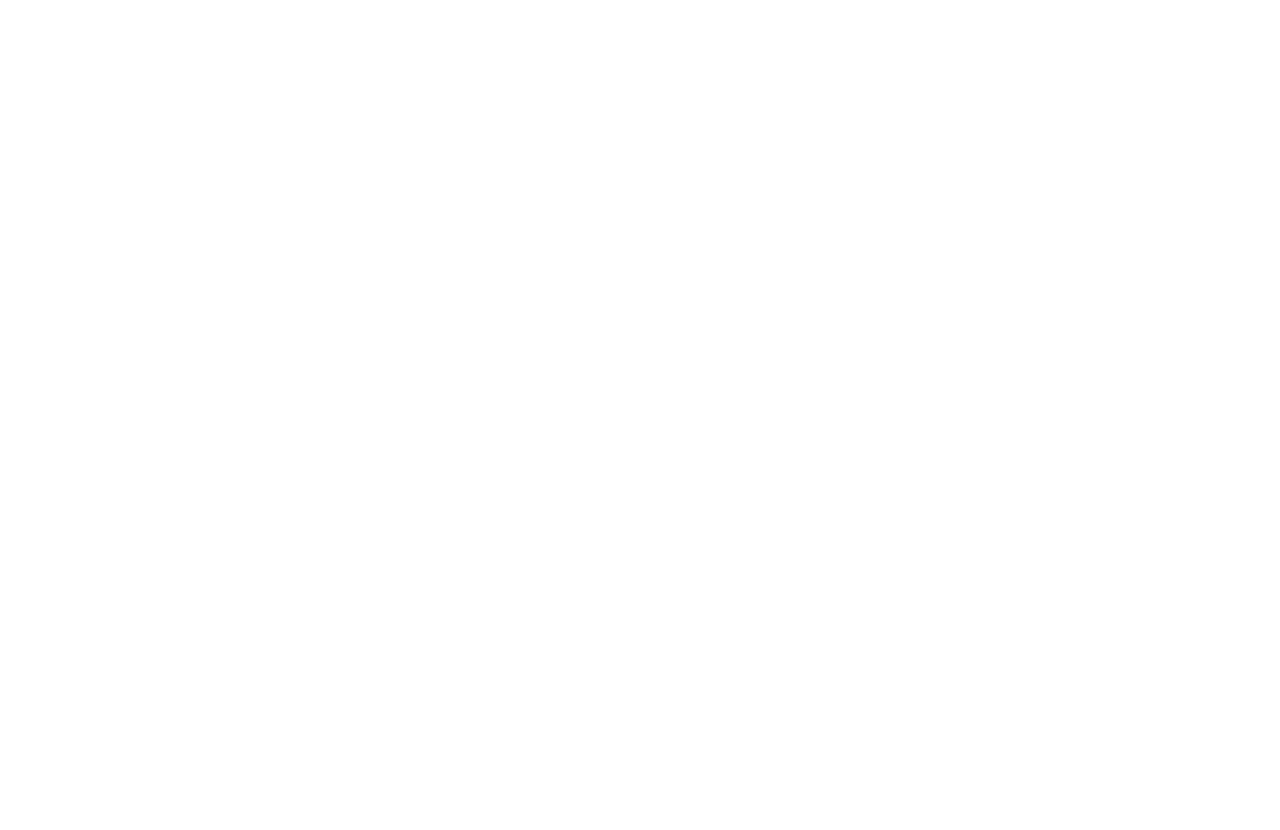
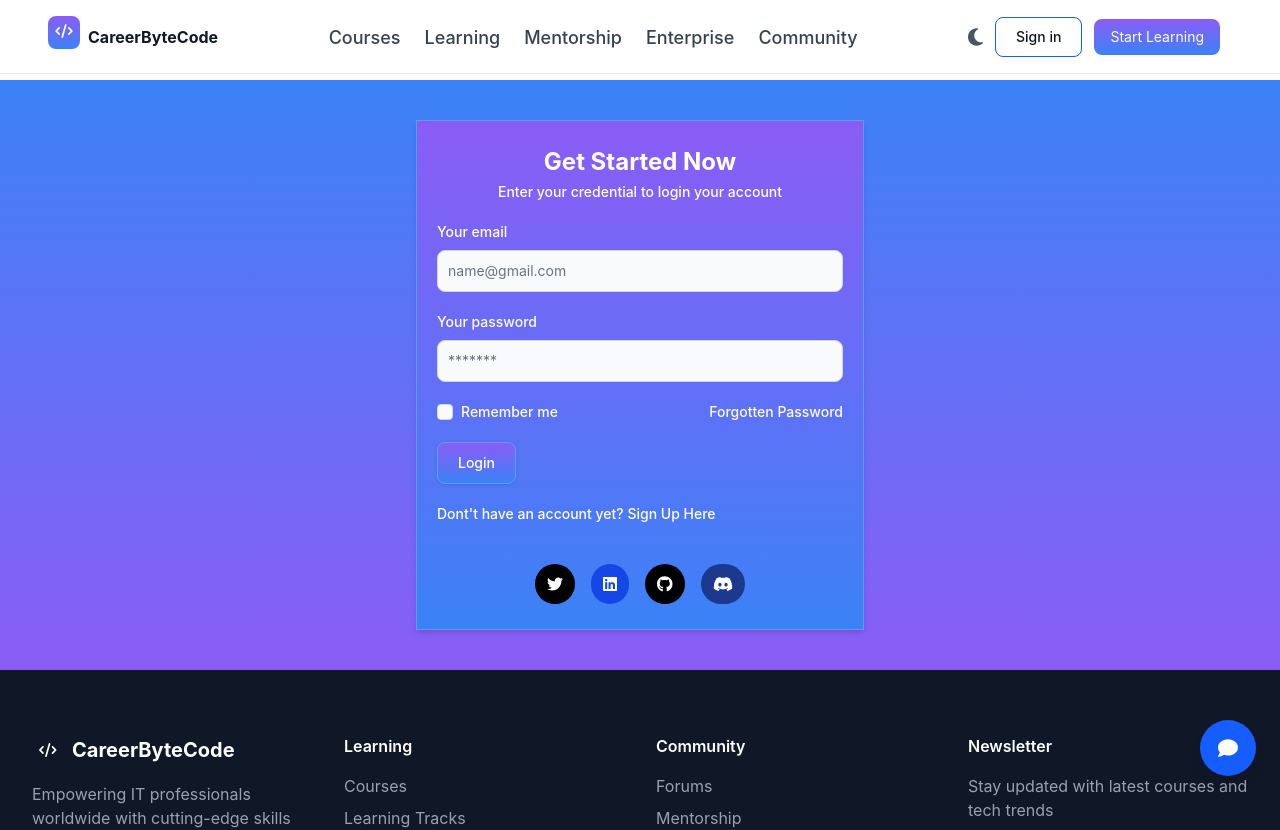
Before and after one commit to careerbytecode/CareerByteCode-website, a React (Vite) app in the folder careerbytecode/: page /login in a window 1280 px wide. Before the commit this address had no page. Shown: the top 830 px of the page. Before the commit the page ends 800 px from the top, so only its background shows below. Built offline with nearby package versions, Linux system fonts and the light colour scheme.

Commit message:
login page

```diff
--- a/careerbytecode/src/App.jsx
+++ b/careerbytecode/src/App.jsx
@@ -17,6 +17,7 @@
 import CommunitySection2 from './communityComponent/CommunitySection2';
 import CommunitySection3 from './communityComponent/CommunitySection3';
 import CommunitySection4 from './communityComponent/CommunitySection4';
+import Login from './components/Login';
 import ChapterSection1 from './ChapterComponents/ChapterSection1';
 import ChapterSection2 from './ChapterComponents/ChapterSection2';
 import ChapterSection3 from './ChapterComponents/ChapterSection3';
@@ -71,6 +72,16 @@
                             <Footer/>
                         </>
                     } />
+                    <Route
+                    path="/login"
+                    element={
+                        <>
+                            <Navbar />
+                            <Login />
+                            <Footer />
+                        </>
+                    }
+                    />
 
                 </Routes>
             </div>
--- a/careerbytecode/src/CSS/section4.css
+++ b/careerbytecode/src/CSS/section4.css
@@ -1,3 +1,7 @@
 .section4-primary{
     background: linear-gradient( #3B82F6, #8B5CF6);
 }
+
+.backgroundcolor{
+background: linear-gradient( #8B5CF6,#3B82F6);
+}
--- a/careerbytecode/src/communityComponent/NavbarCommunity.jsx
+++ b/careerbytecode/src/communityComponent/NavbarCommunity.jsx
@@ -45,7 +45,7 @@
           </button>
 
           <button className="hidden cursor-pointer lg:flex items-center border border-blue-600 text-sm font-medium text-gray-900 rounded-lg h-10 hover:bg-blue-600 hover:text-white px-5">
-            Sign in
+       <Link to="/login">Sign in</Link>
           </button>
 
           <button className="hidden cursor-pointer lg:block bg-blue-600 text-white rounded-lg px-4 py-2 text-sm hover:bg-blue-800">
@@ -71,7 +71,7 @@
               <li><Link to="/enterprise" className="hover:text-blue-600">Partners</Link></li>
               <li><Link to="/community" className="hover:text-blue-600">Mentorship</Link></li>
               <li><button className="w-full cursor-pointer bg-blue-600 text-white py-2 rounded-lg hover:bg-blue-700">Start Learning</button></li>
-              <li><button className="w-full cursor-pointer border border-blue-600 text-blue-600 py-2 rounded-lg hover:bg-blue-600 hover:text-white">Sign in</button></li>
+              <li><button className="w-full cursor-pointer border border-blue-600 text-blue-600 py-2 rounded-lg hover:bg-blue-600 hover:text-white"><Link to="/login">Sign in</Link></button></li>
             </ul>
           </div>
         )}
--- /dev/null
+++ b/careerbytecode/src/components/Login.jsx
@@ -0,0 +1,78 @@
+import React from 'react'
+import { FontAwesomeIcon } from '@fortawesome/react-fontawesome';
+import {
+    faCode,
+    faPaperPlane,
+    faComment
+} from '@fortawesome/free-solid-svg-icons';
+import {
+    faTwitter,
+    faLinkedin,
+    faGithub,
+    faDiscord
+} from '@fortawesome/free-brands-svg-icons';
+
+const Login = () => {
+    return (
+
+        <section className='section4-primary p-10'>
+
+            <form class="max-w-md shadow-md backgroundcolor border border-blue-400 px-5 md:px-[20px] py-[25px] mx-auto text-white">
+                <h1
+                className="text-2xl font-bold mb-1 text-center"
+                >Get Started Now</h1>
+                <p
+                className='text-sm font-medium mb-5 text-center'
+                >Enter your credential to login your account</p>
+                <div class="mb-5">
+                    <label for="email" class="block mb-2 text-sm font-medium text-white dark:text-white">Your email</label>
+                    <input type="email" id="email" class="bg-gray-50 border border-gray-300 text-gray-900 text-sm rounded-lg focus:ring-blue-500 focus:border-blue-500 block w-full p-2.5 dark:bg-gray-700 dark:border-gray-600 dark:placeholder-gray-400 dark:text-white dark:focus:ring-blue-500 dark:focus:border-blue-500" placeholder="name@gmail.com" required />
+                </div>
+                <div class="mb-5">
+                    <label for="password" class="block mb-2 text-sm font-medium text-white dark:text-white">Your password</label>
+                    <input type="password" id="password" class="bg-gray-50 border border-gray-300 text-gray-900 text-sm rounded-lg focus:ring-blue-500 focus:border-blue-500 block w-full p-2.5 dark:bg-gray-700 dark:border-gray-600 dark:placeholder-gray-400 dark:text-white dark:focus:ring-blue-500 dark:focus:border-blue-500" required placeholder='*******' />
+                </div>
+                <div class="flex justify-between items-start mb-5">
+                    <div class="flex items-center h-5">
+                        <input id="remember" type="checkbox" value="" class="w-4 h-4 border border-gray-300 rounded-sm bg-gray-50 focus:ring-3 focus:ring-blue-300 dark:bg-gray-700 dark:border-gray-600 dark:focus:ring-blue-600 dark:ring-offset-gray-800 dark:focus:ring-offset-gray-800 cursor-pointer" required />
+
+                        <label for="remember" className="cursor-pointer ms-2 text-sm font-medium text-white dark:text-gray-300">Remember me</label>
+                    </div>
+
+
+                    <p
+                        className='text-sm cursor-pointer font-medium text-white'
+                    > <a href="#">Forgotten Password</a></p>
+                </div>
+                <button type="submit" class="text-white backgroundcolor border shadow-sm border-blue-400 hover:bg-blue-800 focus:ring-4 focus:outline-none focus:ring-blue-300 font-medium rounded-lg text-sm w-full sm:w-auto px-5 py-2.5 cursor-pointer text-center dark:bg-blue-600 dark:hover:bg-blue-700 dark:focus:ring-blue-800">Login</button>
+
+                <div className='text-sm mt-5 font-medium text-white'>
+                    Dont't have an account yet?
+                    <a href="#" className='hover:underline hover:text-gray-200'> Sign Up Here</a>
+                </div>
+
+
+                <div>
+
+                    <div className="flex space-x-4 mx-auto justify-center mt-10">
+                        <span className="text-white rounded-full bg-black py-2 px-3 cursor-pointer">
+                            <FontAwesomeIcon icon={faTwitter} />
+                        </span>
+                        <span className="text-white bg-blue-700 py-2 px-3 rounded-full cursor-pointer">
+                            <FontAwesomeIcon icon={faLinkedin} />
+                        </span>
+                        <span className=" text-white py-2 px-3 bg-black rounded-full cursor-pointer">
+                            <FontAwesomeIcon icon={faGithub} />
+                        </span>
+                        <span className="py-2 rounded-full px-3 bg-blue-900 text-white cursor-pointer">
+                            <FontAwesomeIcon icon={faDiscord} />
+                        </span>
+                    </div>
+                </div>
+
+            </form>
+        </section>
+    )
+}
+
+export default Login
--- a/careerbytecode/src/components/Navbar.jsx
+++ b/careerbytecode/src/components/Navbar.jsx
@@ -21,7 +21,7 @@
 
         {/* Logo + Icon */}
         <Link to="/" className="flex items-center space-x-3">
-          <button type="button" className="text-white bg-gradient-to-r from-blue-500 via-blue-600 to-blue-700 cursor-pointer hover:bg-gradient-to-br font-medium rounded-lg text-sm text-center me-2 mb-2">
+          <button type="button" className="text-white cursor-pointer  backgroundcolor  font-medium rounded-lg text-sm text-center me-2 mb-2">
             <FontAwesomeIcon className='w-8 py-2 h-20' icon={faCode} />
           </button>
           <span className="text-gray-900 font-bold dark:text-white">CareerByteCode</span>
@@ -43,10 +43,10 @@
           </button>
 
           <button className="hidden lg:flex items-center border  border-blue-600 text-sm font-medium text-gray-900 cursor-pointer rounded-lg h-10 hover:bg-blue-600 hover:text-white px-5">
-            Sign in
+            <Link to="/login">Sign in</Link>
           </button>
 
-          <button className="hidden lg:block bg-blue-600 text-white cursor-pointer rounded-lg px-4 py-2 text-sm hover:bg-blue-800">
+          <button className="hidden lg:block backgroundcolor  text-white cursor-pointer rounded-lg px-4 py-2 text-sm hover:bg-blue-800">
             Start Learning
           </button>
 
@@ -67,8 +67,8 @@
               <li><Link to="/mentorship" className="hover:text-blue-600">Mentorship</Link></li>
               <li><Link to="/enterprise" className="hover:text-blue-600">Enterprise</Link></li>
               <li><Link to="/community" className="hover:text-blue-600">Community</Link></li>
-              <li><button className="w-full bg-blue-600 text-white cursor-pointer py-2 rounded-lg hover:bg-blue-700">Start Learning</button></li>
-              <li><button className="w-full border border-blue-600 text-blue-600 py-2 rounded-lg cursor-pointer hover:bg-blue-600 hover:text-white">Sign in</button></li>
+              <li><button className="w-full backgroundcolor text-white cursor-pointer py-2 rounded-lg hover:bg-blue-700">Start Learning</button></li>
+              <li><button className="w-full border border-blue-600 text-blue-600 py-2 rounded-lg cursor-pointer hover:bg-blue-600 hover:text-white"> <Link to="/login">Sign in</Link></button></li>
             </ul>
           </div>
         )}
```
